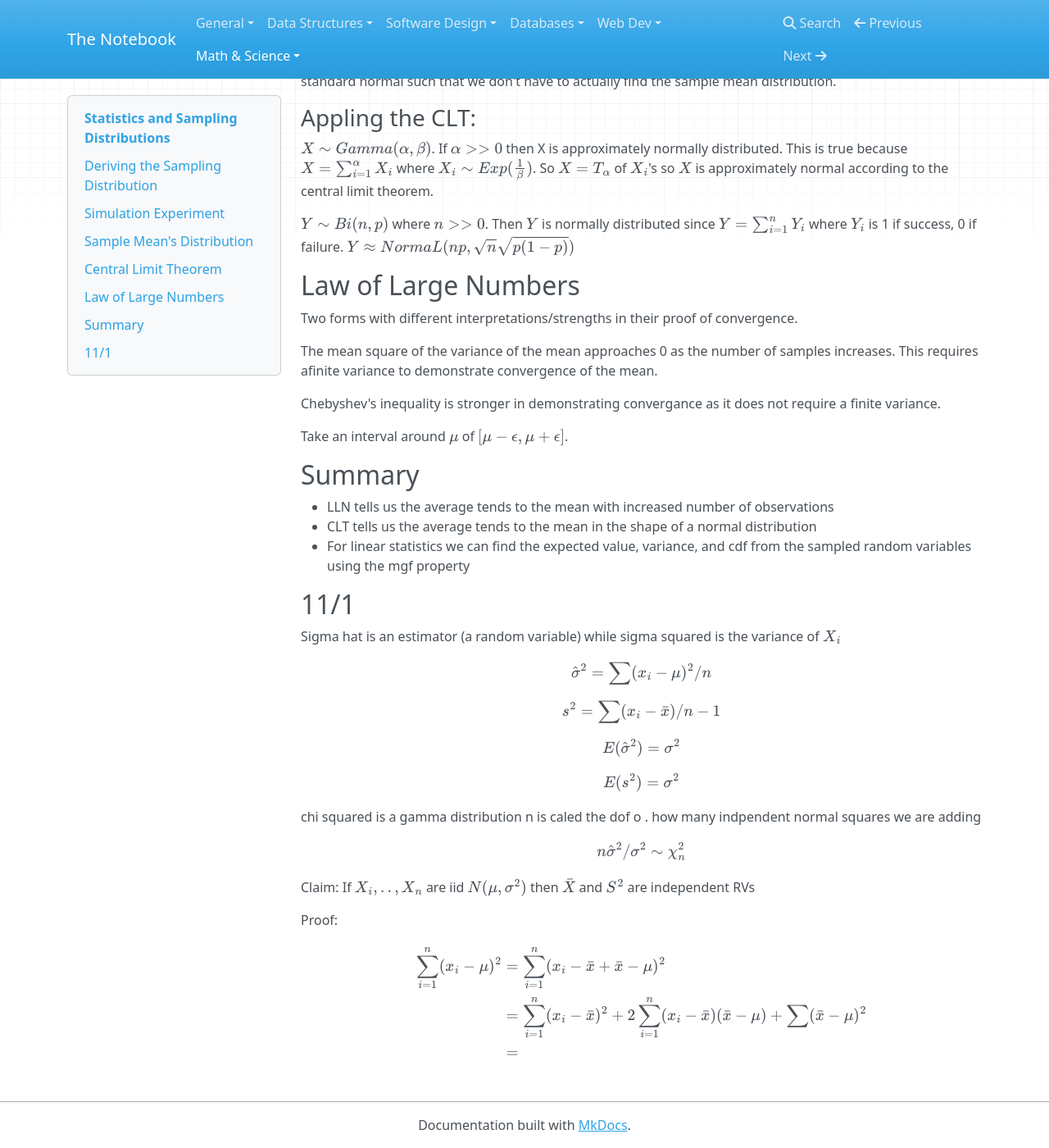
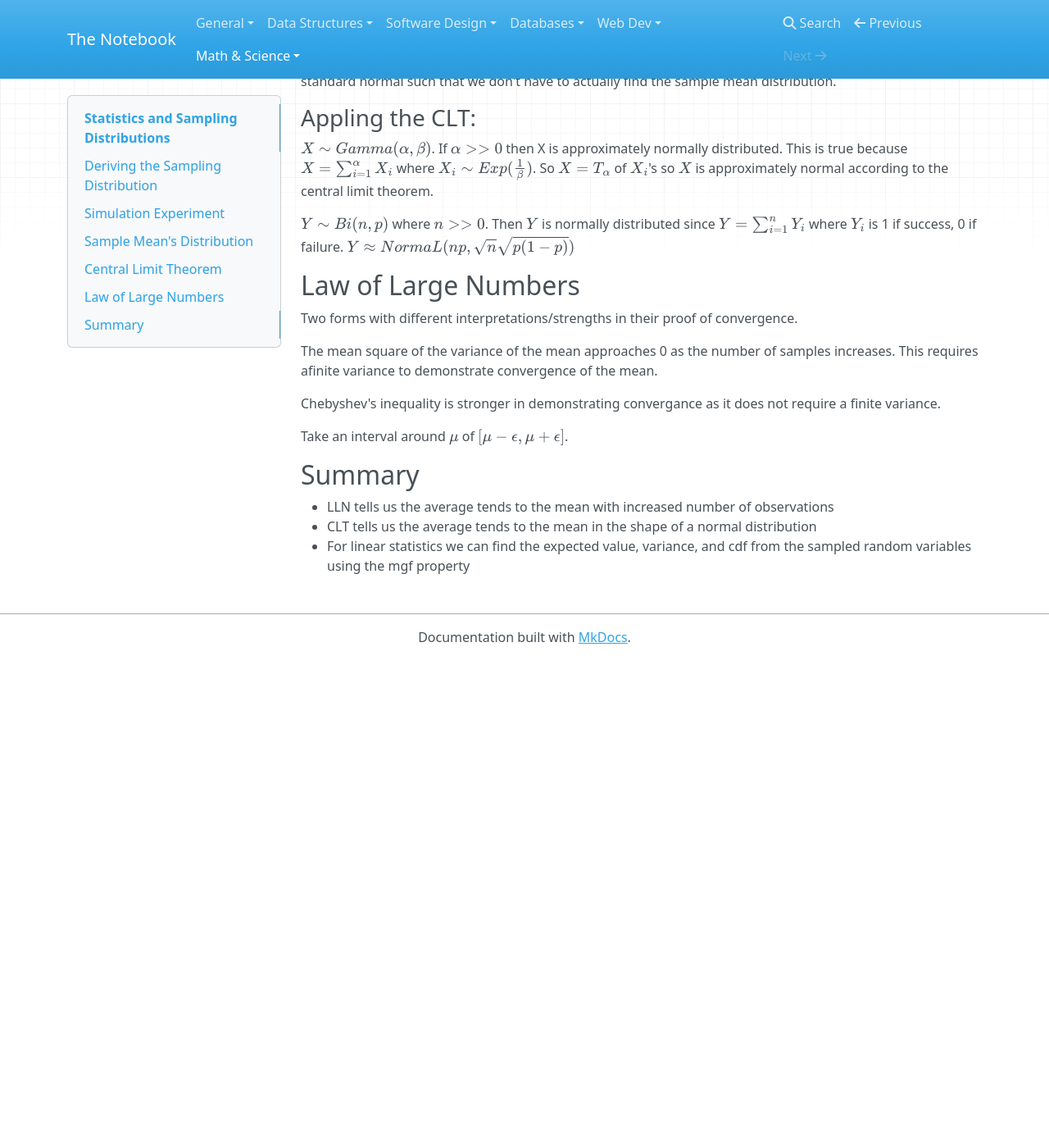
Before and after one commit to meyerv11045/notes, an MkDocs documentation site: the page built from notes/math_science/prob_stats/stats.md, in a window 1280 px wide and 1400 px high, scrolled down 2916 px. Shown: the whole window at 82% size. Built offline with MkDocs 1.6.1, drawn with Linux system fonts in a browser that asks for light colours; nearby versions of some CDN libraries; formulas are drawn with MathJax 3; after the commit the page ends 3721 px from its top, so only the background shows below that.

Commit message:
bts and cleanup

```diff
--- a/mkdocs.yml
+++ b/mkdocs.yml
@@ -20,6 +20,7 @@ nav:
     - 'Hardware': 'general/hardware.md'
     - 'Microservices': 'system_design/microservices.md'
     - 'Docker': 'system_design/docker.md'
+    - 'Behavior Trees': 'ai/behavior-trees.md'
   - Data Structures:
     - 'Overview': 'data_structures/overview.md'
     - 'Linked List': 'data_structures/linked-list.md'
@@ -49,6 +50,11 @@ nav:
       - 'Composite': 'software_design/patterns/composite.md'
       - 'Interpreter': 'software_design/patterns/interpreter.md'
       - 'Builder': 'software_design/patterns/builder.md'
+      - 'Visitor': 'software_design/patterns/visitor.md'
+      - 'Iterator': 'software_desgign/patterns/iterator.md'
+      - 'Bridge': 'software_design/patterns/bridge.md'
+      - 'Command': 'software_design/patterns/command.md'
+      - 'Factory': 'software_design/patterns/factory.md'
   - Databases:
     - "DBMS": 'databases/dbms.md'
     - 'SQL': 'databases/sql.md'
@@ -74,4 +80,3 @@ nav:
       - 'Continuous Random Variables': 'math_science/prob_stats/crvs.md'
       - 'Joint Probability Distributions': 'math_science/prob_stats/joint-distributions.md'
       - 'Statistics': 'math_science/prob_stats/stats.md'
-      - 'Point Estimation': 'math_science/prob_stats/point-estimation.md'
--- a/notes/math_science/prob_stats/stats.md
+++ b/notes/math_science/prob_stats/stats.md
@@ -124,25 +124,3 @@ Take an interval around $\mu$ of $[\mu - \epsilon, \mu + \epsilon]$.
 - LLN tells us the average tends to the mean with increased number of observations
 - CLT tells us the average tends to the mean in the shape of a normal distribution
 - For linear statistics we can find the expected value, variance, and cdf from the sampled random variables using the mgf property
-
-
-## 11/1
-Sigma hat is an estimator (a random variable) while sigma squared is the variance of $X_i$
-$$\hat{\sigma}^2 = \sum (x_i - \mu)^2 / n$$
-$$s^2 = \sum (x_i - \bar{x}) / n- 1 $$
-
-$$E(\hat{\sigma}^2)  = \sigma^2$$
-$$E(s^2) = \sigma^2$$
-
-chi squared is a gamma distribution
-n is caled the dof o . how many indpendent normal squares we are adding
-$$n \hat{\sigma}^2/\sigma^2 \sim \chi_n^2$$
-
-Claim: If $X_i, .., X_n$ are iid $N(\mu, \sigma^2)$ then $\bar{X}$ and $S^2$ are independent RVs
-
-Proof:
-$$\begin{aligned}
-\sum_{i=1}^n(x_i - \mu)^2 &= \sum_{i=1}^n(x_i - \bar{x} + \bar{x} - \mu)^2 \\
-&= \sum_{i=1}^n(x_i - \bar{x})^2 + 2\sum_{i=1}^n(x_i - \bar{x})(\bar{x} - \mu) + \sum (\bar{x} - \mu)^2 \\
-&=
-\end{aligned}$$
```
Also changed, not shown: notes/ai/behavior-trees.md (added, +74 -0 lines), notes/math_science/prob_stats/point-estimation.md (deleted, +0 -4 lines).
